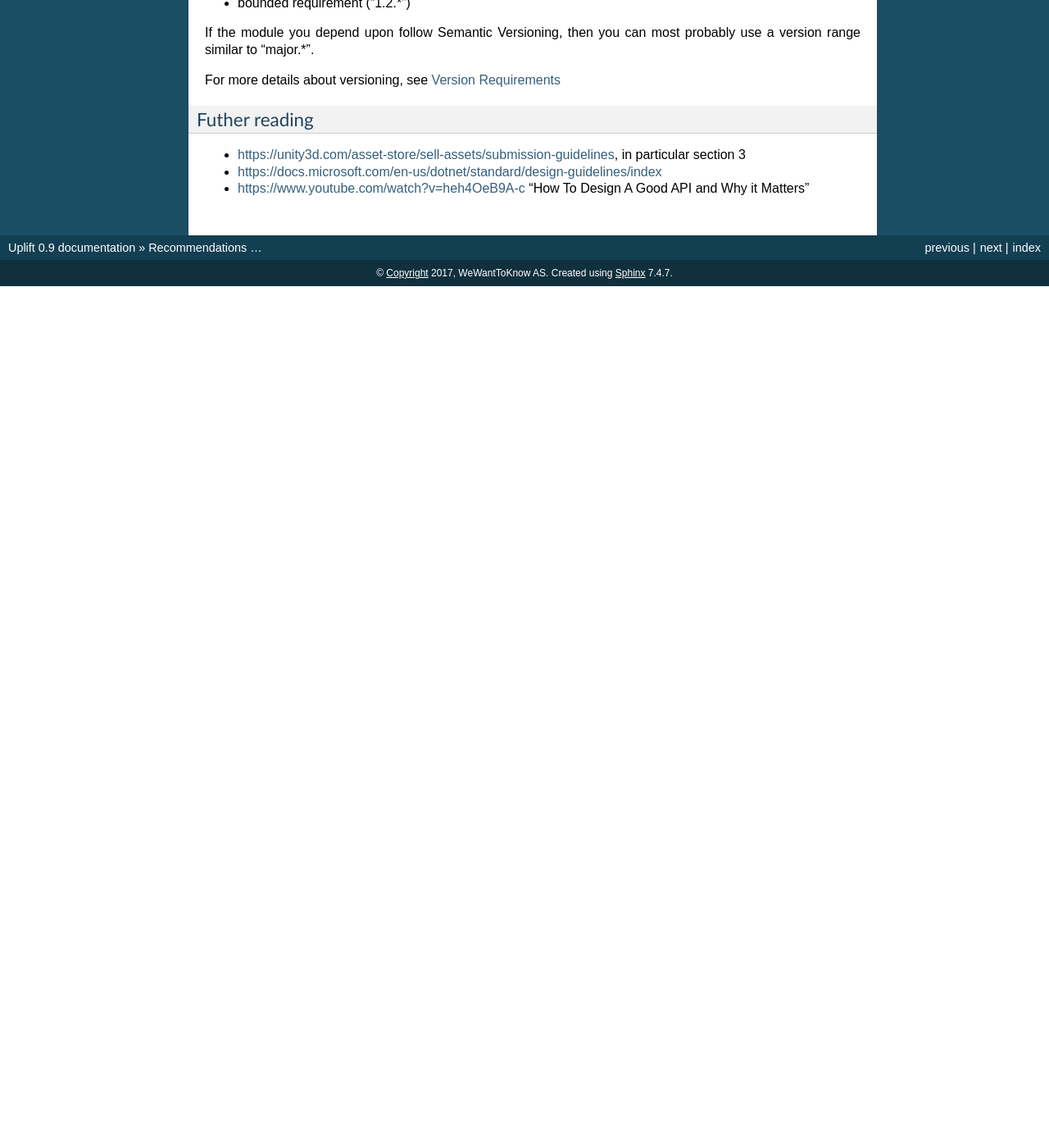
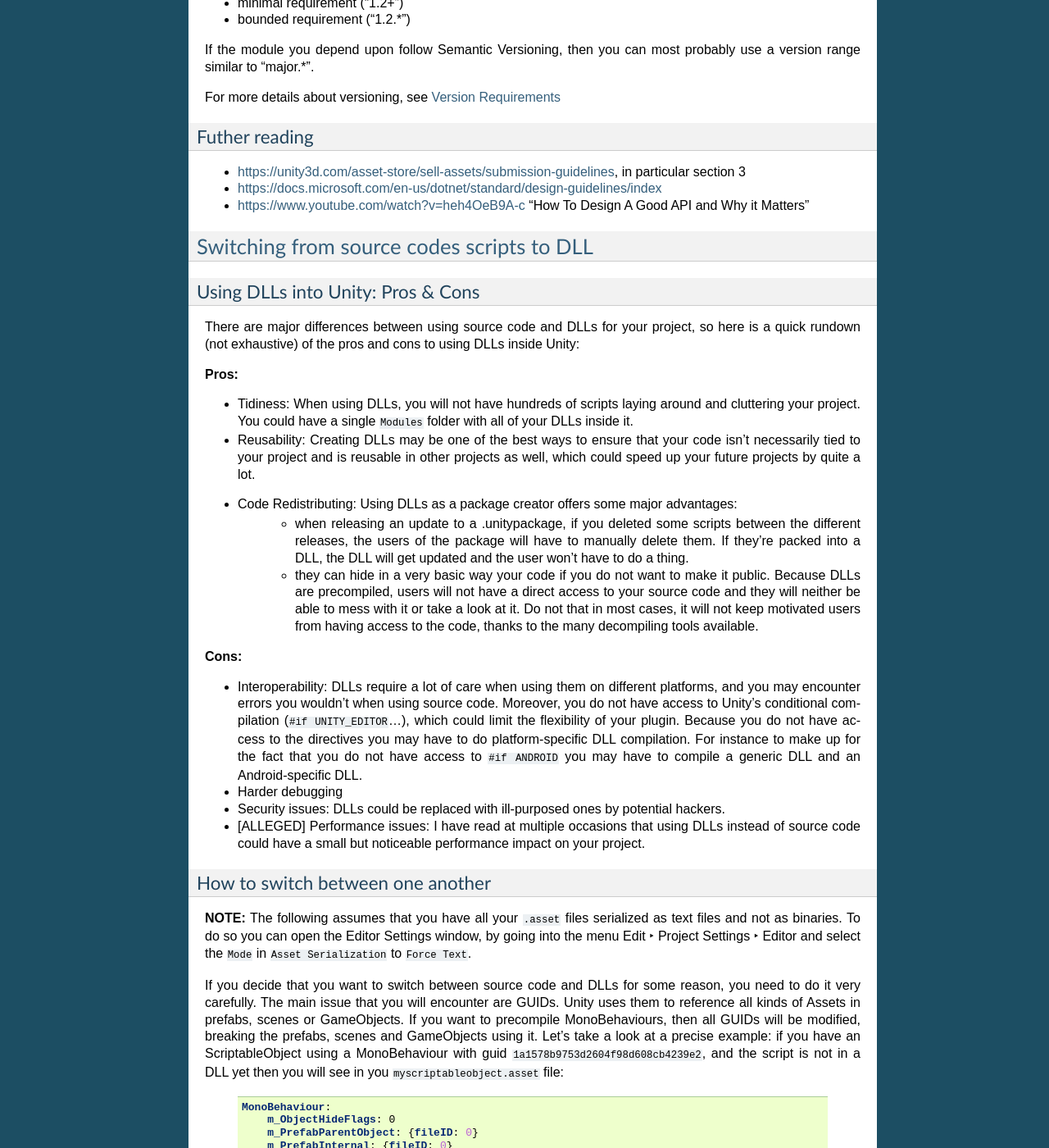
Before and after one commit to DragonBox/uplift-documentation, a Sphinx documentation site: the page built from source/recommendations/index.rst, in a window 1280 px wide and 1400 px high, scrolled down 1849 px. Shown: the whole window at 82% size. Built offline with Sphinx 7.4.7, drawn with Linux system fonts in a browser that asks for light colours; before the commit the page ends 2198 px from its top, so only the background shows below that; some of the changed text lies outside the part shown.

Commit message:
Document switching from source code to DLL

```diff
--- a/source/recommendations/index.rst
+++ b/source/recommendations/index.rst
@@ -8,3 +8,4 @@
 
 .. include:: working_with_modules.rst
 .. include:: maintain_modules.rst
+.. include:: switching_source_dll.rst
--- /dev/null
+++ b/source/recommendations/switching_source_dll.rst
@@ -0,0 +1,72 @@
+Switching from source codes scripts to DLL
+==========================================
+
+Using DLLs into Unity: Pros & Cons
+----------------------------------
+
+There are major differences between using source code and DLLs for your project, so here is a quick rundown (not exhaustive) of the pros and cons to using DLLs inside Unity:
+
+**Pros:**
+
+- Tidiness: When using DLLs, you will not have hundreds of scripts laying around and cluttering your project. You could have a single ``Modules`` folder with all of your DLLs inside it.
+- Reusability: Creating DLLs may be one of the best ways to ensure that your code isn't necessarily tied to your project and is reusable in other projects as well, which could speed up your future projects by quite a lot.
+- Code Redistributing: Using DLLs as a package creator offers some major advantages:
+    - when releasing an update to a .unitypackage, if you deleted some scripts between the different releases, the users of the package will have to manually delete them. If they're packed into a DLL, the DLL will get updated and the user won't have to do a thing.
+    - they can hide in a very basic way your code if you do not want to make it public. Because DLLs are precompiled, users will not have a direct access to your source code and they will neither be able to mess with it or take a look at it. Do not that in most cases, it will not keep motivated users from having access to the code, thanks to the many decompiling tools available.
+
+**Cons:**
+
+- Interoperability: DLLs require a lot of care when using them on different platforms, and you may encounter errors you wouldn't when using source code. Moreover, you do not have access to Unity's conditional compilation (``#if UNITY_EDITOR``...), which could limit the flexibility of your plugin. Because you do not have access to the directives you may have to do platform-specific DLL compilation. For instance to make up for the fact that you do not have access to ``#if ANDROID`` you may have to compile a generic DLL and an Android-specific DLL.
+- Harder debugging
+- Security issues: DLLs could be replaced with ill-purposed ones by potential hackers.
+- [ALLEGED] Performance issues: I have read at multiple occasions that using DLLs instead of source code could have a small but noticeable performance impact on your project.
+
+How to switch between one another
+---------------------------------
+
+**NOTE:** The following assumes that you have all your ``.asset`` files serialized as text files and not as binaries. To do so you can open the Editor Settings window, by going into the menu :menuselection:`Edit --> Project Settings --> Editor` and select the ``Mode`` in ``Asset Serialization`` to ``Force Text``.
+
+If you decide that you want to switch between source code and DLLs for some reason, you need to do it very carefully. The main issue that you will encounter are GUIDs. Unity uses them to reference all kinds of Assets in prefabs, scenes or GameObjects. If you want to precompile MonoBehaviours, then all GUIDs will be modified, breaking the prefabs, scenes and GameObjects using it. Let's take a look at a precise example: if you have an ScriptableObject using a MonoBehaviour with guid ``1a1578b9753d2604f98d608cb4239e2``, and the script is not in a DLL yet then you will see in you ``myscriptableobject.asset`` file:
+
+    .. code-block:: yaml
+
+        MonoBehaviour:
+            m_ObjectHideFlags: 0
+            m_PrefabParentObject: {fileID: 0}
+            m_PrefabInternal: {fileID: 0}
+            m_GameObject: {fileID: 0}
+            m_Enabled: 1
+            m_EditorHideFlags: 0
+            m_Script: {fileID: 11500000, guid: 1a1578b9753d2604f98d608cb4239e2, type: 3}
+            m_Name: Some Name
+            m_EditorClassIdentifier:
+            hashCode: -1290730340
+
+You can see that there is a direct reference to the guid of the script you are using. If you then compile this MonoBehaviour into a DLL, your asset file will not change, still referencing the object with GUID ``1a1578b9753d2604f98d608cb4239e2``, which no longer exists, breaking your ScriptableObject.
+
+You could fix this by going to your asset inspector, which will indicate that there is a missing script, and selecting the script from inside the DLL. But this would break all the parameters used by your script as Unity believes that you are using a totally different script and will remove every serialized parameters in your asset, so you would have to re-enter everything by hand. The simplest way to correct the referencing would be to edit the ``m_Script: {fileID: 11500000, guid: 1a1578b9753d2604f98d608cb4239e2, type: 3}`` line to point towards the new location of the script.
+
+The correct values that you will be using will be:
+
+- **guid**: you will have to replace the guid of the script by the guid of the DLL. This alone will not solve your issue, as it only points towards the DLL wich is not enough.
+- **fileID**: the fileID is the way that DLLs keep track of the scripts that are inside them. To find the fileID value of your script you can do it
+    - manually by adding your MonoBehaviour to a dummy GameObject, saving said GameObject and copy the line with ``m_Script: {fileID: somefileID, guid: guidofthedll, type: 3}`` to replace all the references to the MonoBehaviour with that.
+    - programmatically as someone reverse-engineered the way that the fileID is generated by Unity: `forum link <https://forum.unity.com/threads/yaml-fileid-hash-function-for-dll-scripts.252075/#post-1695479>`_, which you could use to automatize the replacement of the references.
+
+In my previous example, the only line I had to replace in my files was the ``m_Script`` and the assets looked like this after it:
+
+    .. code-block:: yaml
+
+        MonoBehaviour:
+            m_ObjectHideFlags: 0
+            m_PrefabParentObject: {fileID: 0}
+            m_PrefabInternal: {fileID: 0}
+            m_GameObject: {fileID: 0}
+            m_Enabled: 1
+            m_EditorHideFlags: 0
+            m_Script: {fileID: -667331979, guid: 89f0137620f6af44b9ba852b4190e64e, type: 3}
+            m_Name: Some Name
+            m_EditorClassIdentifier:
+            hashCode: -1290730340
+
+And the asset was working as intended.
```
